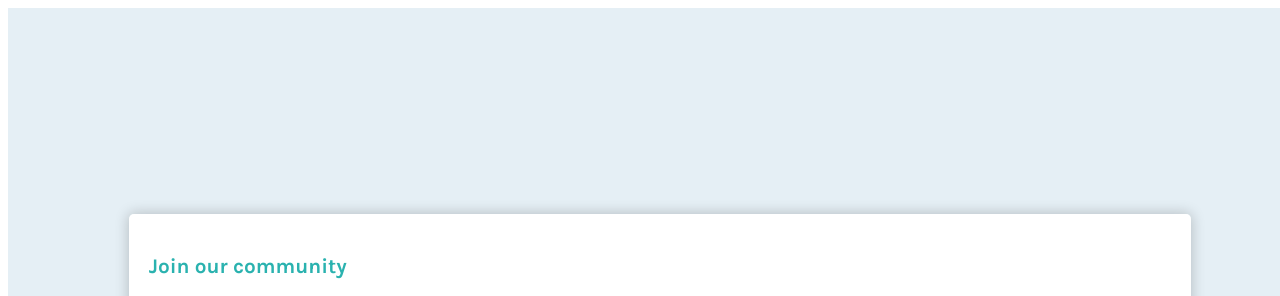
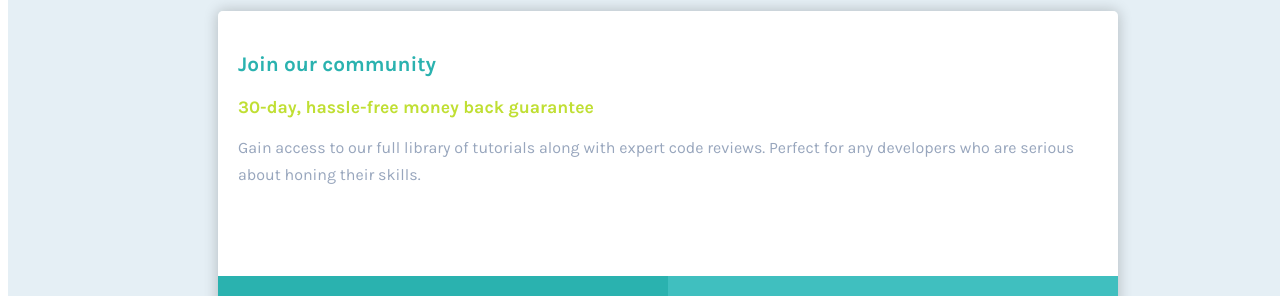
Before and after one commit to VJones2112/frontendmentor_singlepricegrid, a plain HTML site: page index.html in a window 1280 px wide. Shown: the top 296 px of the page. Drawn offline with Linux system fonts and the light colour scheme.

Commit message:
Add files via upload
Fixed odd height, added underline on hover to footer links, reduced width on desktop

```diff
--- a/index.html
+++ b/index.html
@@ -1,21 +1,13 @@
 <!DOCTYPE html>
 <html lang="en">
+
 <head>
     <meta charset="UTF-8">
-  <meta name="viewport" content="width=device-width, initial-scale=1.0"> <!-- displays site properly based on user's device -->
+    <meta name="viewport" content="width=device-width, initial-scale=1.0">
     <link rel="stylesheet" type="text/css" href="style.css">
     <link rel="icon" type="image/png" sizes="32x32" href="./images/favicon-32x32.png">
-<!--  <link href="https://fonts.googleapis.com/css2?family=Karla:wght@400;700&display=swap" rel="stylesheet">-->
     <link rel="icon" href="images/favicon-32x32.png">
     <title>Frontend Mentor | Single Price Grid Component</title>
-
-  <!-- Feel free to remove these styles or customise in your own stylesheet 👍 -->
-<!--
-  <style>
-    .attribution { font-size: 11px; text-align: center; }
-    .attribution a { color: hsl(228, 45%, 44%); }
-  </style>
--->
 </head>
 
 <body>
@@ -68,4 +60,5 @@
     </section>
 
 </body>
+
 </html>
--- a/style.css
+++ b/style.css
@@ -1,4 +1,5 @@
 @import url('https://fonts.googleapis.com/css2?family=Karla:wght@400;700&display=swap');
+
 
 html {
     font-family: 'Karla', sans-serif;
@@ -6,14 +7,16 @@ html {
 }
 
 section {
-    min-height: 100vh;
-    width: 100%;
+    min-height: 90vh;
+    width: 90%;
     display: flex;
     align-items: center;
     justify-content: center;
     background-color: hsl(204, 43%, 93%);
     padding: 75px 20px;
-
+    margin-top: 1rem;
+    position: absolute;
+    top: -80px;
 }
 
 .container {
@@ -24,7 +27,6 @@ section {
     border-radius: 5px;
     box-shadow: 0 0 14px 1px #00000033;
     overflow: hidden;
-
 }
 
 .join {
@@ -33,7 +35,7 @@ section {
 }
 
 .one {
-    color:hsl(179, 62%, 43%);
+    color: hsl(179, 62%, 43%);
     font-size: 1.3rem;
     font-weight: 700;
 }
@@ -81,10 +83,9 @@ section {
 span {
     vertical-align: middle;
     font-weight: 100;
-    color:hsl(204, 43%, 93%);
+    color: hsl(204, 43%, 93%);
     font-size: 1rem;
 }
-
 
 .button {
     background-color: hsl(71, 73%, 54%);
@@ -124,31 +125,37 @@ span {
 footer {
     padding-left: 20px;
     color: hsl(228, 45%, 44%);
-   }
+}
 
 footer a {
     text-decoration: none;
     color: hsl(228, 45%, 44%);
 }
 
+footer a:hover {
+    text-decoration: underline;
+}
+
 @media screen and (min-width: 700px) {
+
+    section {
+        width: 100%;
+    }
 
     .container {
         grid-template-columns: 1fr 1fr;
-        max-width: 1440px;
+        max-width: 900px;
+        height: 90vh;
     }
-
 
     .join {
         grid-area: 1/1/2/3;
     }
 
-
-    .signup, .why {
+    .signup,
+    .why {
         grid-row: 2;
-
     }
 
 
-
 }
```
Lines whose indentation alone changed are shown as unchanged.
